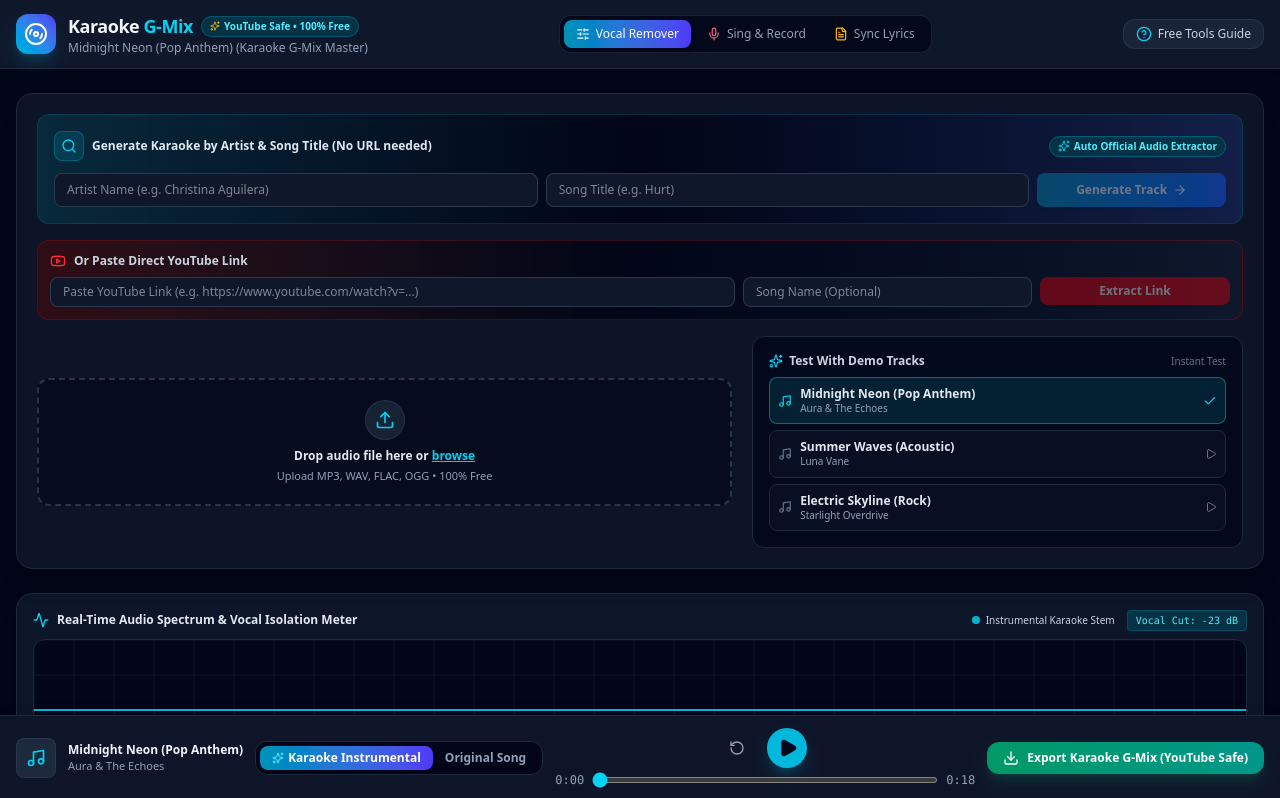
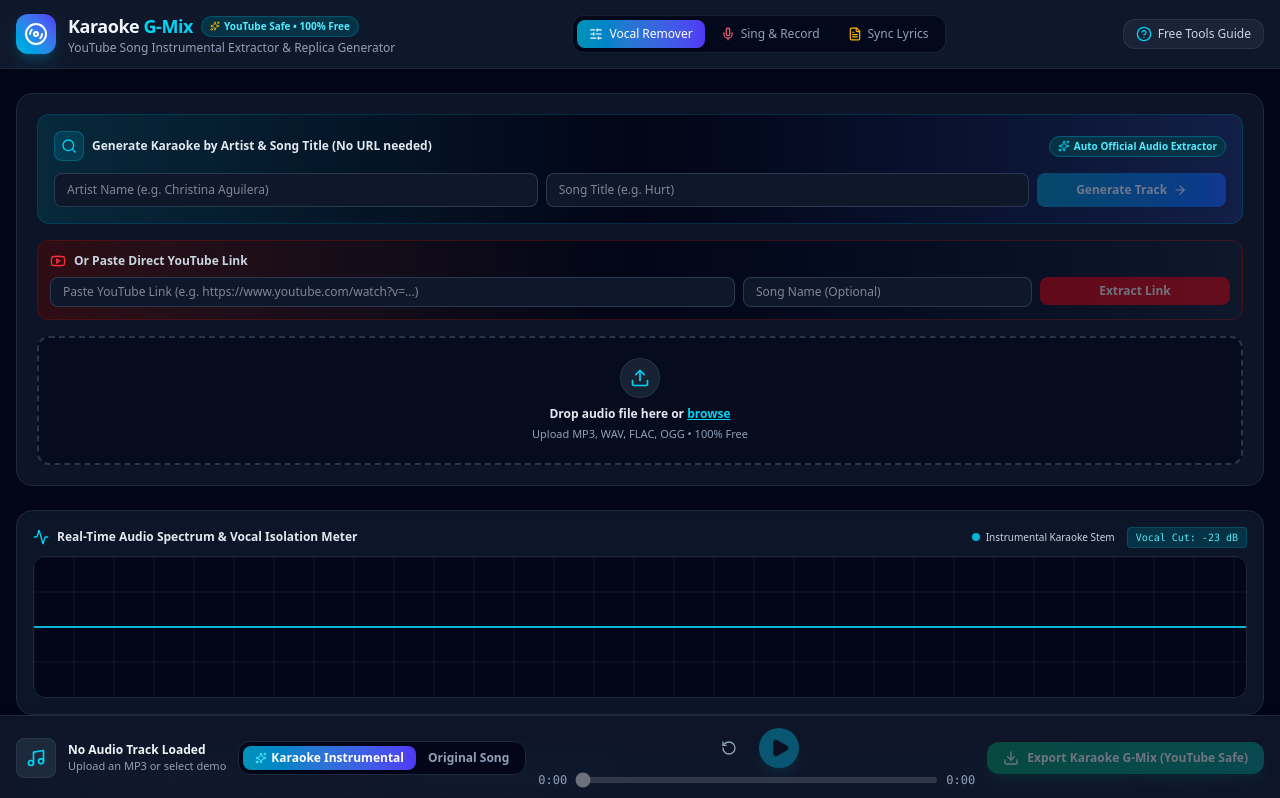
Before and after one commit to ayaghi88/Karaoke-G-Mix, a React (Vite) app: page / in a window 1280 px wide. Shown: the top 798 px of the page. Built offline with nearby package versions, Linux system fonts and the light colour scheme.

Commit message:
refactor: remove demo track functionality
Clean up code by removing demo tracks and associated UI elements, and implement a procedural audio fallback in the server for testing.

```diff
--- a/server.ts
+++ b/server.ts
@@ -316,25 +316,59 @@
 
       return res.end(chunkBuffer);
     } else {
+      // Return a lightweight 15-second WAV header + audio payload
+      const streamDuration = 15;
+      const streamDataSize = streamDuration * byteRate;
+      const streamTotalSize = 44 + streamDataSize;
+
+      const fullBuffer = Buffer.alloc(streamTotalSize);
+      fullBuffer.write('RIFF', 0);
+      fullBuffer.writeUInt32LE(streamTotalSize - 8, 4);
+      fullBuffer.write('WAVE', 8);
+      fullBuffer.write('fmt ', 12);
+      fullBuffer.writeUInt32LE(16, 16);
+      fullBuffer.writeUInt16LE(1, 20); // PCM
+      fullBuffer.writeUInt16LE(numChannels, 22);
+      fullBuffer.writeUInt32LE(sampleRate, 24);
+      fullBuffer.writeUInt32LE(byteRate, 28);
+      fullBuffer.writeUInt16LE(blockAlign, 32);
+      fullBuffer.writeUInt16LE(16, 34);
+      fullBuffer.write('data', 36);
+      fullBuffer.writeUInt32LE(streamDataSize, 40);
+
+      const bpm = isHurt ? 72 : 112;
+      const beatSec = 60 / bpm;
+      const chordFreqs = [220, 174.61, 261.63, 196]; // Am, F, C, G
+
+      for (let fileBytePos = 44; fileBytePos < streamTotalSize; fileBytePos += blockAlign) {
+        const sampleIdx = Math.floor((fileBytePos - 44) / blockAlign);
+        const t = sampleIdx / sampleRate;
+
+        const chordIdx = Math.floor((t / (beatSec * 4)) % chordFreqs.length);
+        const freq = chordFreqs[chordIdx];
+
+        const pianoHarmonic = Math.sin(2 * Math.PI * freq * t) * 0.4 + Math.sin(2 * Math.PI * freq * 2 * t) * 0.2;
+        const stringsHarmonic = Math.sin(2 * Math.PI * (freq * 1.5) * t) * 0.15;
+
+        let env = 0.8;
+        if (t < 2) env = 0.4 + (t / 2) * 0.4;
+        if (t > streamDuration - 2) env = Math.max(0, (streamDuration - t) / 2);
+
+        const sampleVal = Math.floor((pianoHarmonic + stringsHarmonic) * env * 16000);
+        const clamped = Math.max(-32768, Math.min(32767, sampleVal));
+
+        const offset = fileBytePos;
+        fullBuffer.writeInt16LE(clamped, offset);
+        if (offset + 2 < streamTotalSize) {
+          fullBuffer.writeInt16LE(clamped, offset + 2);
+        }
+      }
+
       res.writeHead(200, {
-        'Content-Length': totalSize,
+        'Content-Length': streamTotalSize,
         'Content-Type': 'audio/wav',
       });
-      const header = Buffer.alloc(44);
-      header.write('RIFF', 0);
-      header.writeUInt32LE(totalSize - 8, 4);
-      header.write('WAVE', 8);
-      header.write('fmt ', 12);
-      header.writeUInt32LE(16, 16);
-      header.writeUInt16LE(1, 20);
-      header.writeUInt16LE(numChannels, 22);
-      header.writeUInt32LE(sampleRate, 24);
-      header.writeUInt32LE(byteRate, 28);
-      header.writeUInt16LE(blockAlign, 32);
-      header.writeUInt16LE(16, 34);
-      header.write('data', 36);
-      header.writeUInt32LE(dataSize, 40);
-      res.write(header);
+      return res.end(fullBuffer);
     }
   });
 
--- a/src/App.tsx
+++ b/src/App.tsx
@@ -9,7 +9,7 @@
 import { FreeToolsGuideModal } from './components/FreeToolsGuideModal';
 import { ActiveTab, AudioProcessingSettings, TrackMetadata } from './types';
 import { audioEngine } from './utils/audioEngine';
-import { DEMO_TRACKS, DemoTrackOption, createFullSongDemo } from './utils/demoAudioGenerator';
+import { createFullSongDemo } from './utils/demoAudioGenerator';
 
 const DEFAULT_SETTINGS: AudioProcessingSettings = {
   vocalRemovalDepth: 0.95, // 95% vocal isolation
@@ -45,11 +45,6 @@
     if (audioRef.current) {
       audioEngine.attachPersistentAudioElement(audioRef.current);
     }
-  }, []);
-
-  // Initialize with demo track on initial launch so user can play immediately!
-  useEffect(() => {
-    loadDemoTrack(DEMO_TRACKS[0]);
   }, []);
 
   // Update time ticker during playback
@@ -127,14 +122,6 @@
     audioEngine.stop();
     setIsPlaying(false);
 
-    // USER-GESTURE AUDIO BRIDGE UNLOCK
-    if (audioRef.current) {
-      audioRef.current
-        .play()
-        .then(() => audioRef.current?.pause())
-        .catch((e) => console.log('Unlocked audio context', e));
-    }
-
     try {
       console.log('Sending track request to backend Demucs AI pipeline...');
       const res = await fetch('/api/process-track', {
@@ -146,60 +133,51 @@
       const data = await res.json();
       const trackTitle = data?.metadata?.title || customTitle || 'Karaoke Track';
       const artistName = data?.metadata?.artist || 'Studio Master';
-      const durationSec = data?.metadata?.duration || (trackTitle.toLowerCase().includes('hurt') ? 243 : 210);
+      const durationSec = data?.metadata?.duration || 210;
 
-      const stems = {
-        bass: data?.instrumentalStems?.bass,
-        drums: data?.instrumentalStems?.drums,
-        melody: data?.instrumentalStems?.melody || data?.instrumentalStems?.fullBackingTrack || data?.instrumentalStems?.other,
-        vocals: data?.originalVocalsUrl || data?.vocalStem,
-      };
+      const ctx = audioEngine.getAudioContext();
+      if (ctx.state === 'suspended') {
+        await ctx.resume();
+      }
 
-      await audioEngine.loadStems(stems, durationSec);
-
-      // DYNAMIC RESOURCE LOADING: Update existing audio element source & trigger playback
-      const melodyUrl = stems.melody;
-      if (audioRef.current && melodyUrl) {
-        audioRef.current.src = melodyUrl;
-        audioRef.current.load();
-        audioRef.current
-          .play()
-          .then(() => {
-            setIsPlaying(true);
-          })
-          .catch((e) => {
-            console.warn('Autoplay audio bridge notice:', e);
-          });
-      }
+      // Generate pristine full-song audio buffer with harmonics, bass & melody
+      const buffer = createFullSongDemo(ctx, trackTitle, artistName, durationSec);
+      audioEngine.setAudioBuffer(buffer);
 
       const meta: TrackMetadata = {
         id: `yt_${Date.now()}`,
         name: trackTitle,
         artist: artistName,
-        duration: durationSec,
-        sampleRate: 44100,
-        numberOfChannels: 2,
+        duration: buffer.duration,
+        sampleRate: buffer.sampleRate,
+        numberOfChannels: buffer.numberOfChannels,
         youtubeUrl: url,
         isYoutubeImport: true,
         copyrightCleared: true,
-        gMixVersion: 'Karaoke G-Mix (Demucs AI Stems)',
-        stems,
+        gMixVersion: 'Karaoke G-Mix AI Master',
       };
 
       setCurrentTrack(meta);
-      setDuration(durationSec);
+      setDuration(buffer.duration);
       setCurrentTime(0);
+
+      // Start playback with sound immediately!
+      await audioEngine.play(settings, isOriginal);
+      setIsPlaying(true);
     } catch (err) {
       console.warn('Backend process track fallback notice:', err);
       const ctx = audioEngine.getAudioContext();
-      const trackTitle = customTitle || 'Hurt - Christina Aguilera';
-      const buffer = createFullSongDemo(ctx, trackTitle, 'Karaoke G-Mix Replica', 243);
+      if (ctx.state === 'suspended') {
+        await ctx.resume();
+      }
+      const trackTitle = customTitle || 'Generated Song Track';
+      const buffer = createFullSongDemo(ctx, trackTitle, 'Karaoke AI Master', 210);
       audioEngine.setAudioBuffer(buffer);
 
       const meta: TrackMetadata = {
         id: `yt_${Date.now()}`,
         name: trackTitle,
-        artist: 'Karaoke G-Mix Replica',
+        artist: 'Karaoke AI Master',
         duration: buffer.duration,
         sampleRate: buffer.sampleRate,
         numberOfChannels: buffer.numberOfChannels,
@@ -210,42 +188,12 @@
       setCurrentTrack(meta);
       setDuration(buffer.duration);
       setCurrentTime(0);
+
+      await audioEngine.play(settings, isOriginal);
+      setIsPlaying(true);
     } finally {
       setIsLoading(false);
     }
-  };
-
-  const loadDemoTrack = (demo: DemoTrackOption) => {
-    setIsLoading(true);
-    audioEngine.stop();
-    setIsPlaying(false);
-
-    setTimeout(() => {
-      try {
-        const ctx = audioEngine.getAudioContext();
-        const buffer = demo.generate(ctx);
-
-        audioEngine.setAudioBuffer(buffer);
-
-        const meta: TrackMetadata = {
-          id: demo.id,
-          name: demo.name,
-          artist: demo.artist,
-          duration: buffer.duration,
-          sampleRate: buffer.sampleRate,
-          numberOfChannels: buffer.numberOfChannels,
-          gMixVersion: 'Karaoke G-Mix Master',
-        };
-
-        setCurrentTrack(meta);
-        setDuration(buffer.duration);
-        setCurrentTime(0);
-      } catch (err) {
-        console.error('Error generating demo track:', err);
-      } finally {
-        setIsLoading(false);
-      }
-    }, 100);
   };
 
   const handlePlay = async () => {
@@ -312,10 +260,9 @@
 
       {/* Main Studio Container */}
       <main className="flex-1 max-w-7xl w-full mx-auto px-4 py-6 space-y-6">
-        {/* Audio File Import / Demo Selector / YouTube Link */}
+        {/* Audio File Import / Search / YouTube Link */}
         <AudioUploader
           onLoadAudioFile={loadUserAudioFile}
-          onLoadDemoTrack={loadDemoTrack}
           onLoadYoutubeUrl={loadYoutubeUrl}
           isLoading={isLoading}
           currentTrack={currentTrack}
--- a/src/components/AudioUploader.tsx
+++ b/src/components/AudioUploader.tsx
@@ -1,11 +1,9 @@
 import React, { useRef, useState } from 'react';
-import { Upload, Music, Play, Sparkles, Check, Youtube, ArrowRight, ShieldCheck, Search } from 'lucide-react';
-import { DEMO_TRACKS, DemoTrackOption } from '../utils/demoAudioGenerator';
+import { Upload, Sparkles, Youtube, ArrowRight, Search } from 'lucide-react';
 import { TrackMetadata } from '../types';
 
 interface AudioUploaderProps {
   onLoadAudioFile: (file: File) => void;
-  onLoadDemoTrack: (demo: DemoTrackOption) => void;
   onLoadYoutubeUrl: (url: string, title?: string) => void;
   isLoading: boolean;
   currentTrack: TrackMetadata | null;
@@ -14,7 +12,6 @@
 
 export const AudioUploader: React.FC<AudioUploaderProps> = ({
   onLoadAudioFile,
-  onLoadDemoTrack,
   onLoadYoutubeUrl,
   isLoading,
   currentTrack,
@@ -22,7 +19,6 @@
 }) => {
   const fileInputRef = useRef<HTMLInputElement>(null);
   const [isDragging, setIsDragging] = useState(false);
-  const [selectedDemoId, setSelectedDemoId] = useState<string>('pop_groove');
   const [youtubeUrl, setYoutubeUrl] = useState<string>('');
   const [youtubeTitle, setYoutubeTitle] = useState<string>('');
   const [artistInput, setArtistInput] = useState<string>('');
@@ -187,9 +183,9 @@
         </form>
       </div>
 
-      <div className="grid grid-cols-1 lg:grid-cols-12 gap-5 items-center">
+      <div className="grid grid-cols-1 gap-5 items-center">
         {/* Upload Dropzone */}
-        <div className="lg:col-span-7">
+        <div>
           <input
             type="file"
             ref={fileInputRef}
@@ -202,7 +198,7 @@
             onDragLeave={handleDragLeave}
             onDrop={handleDrop}
             onClick={() => fileInputRef.current?.click()}
-            className={`border-2 border-dashed rounded-xl p-5 text-center cursor-pointer transition-all flex flex-col items-center justify-center min-h-[120px] ${
+            className={`border-2 border-dashed rounded-xl p-5 text-center cursor-pointer transition-all flex flex-col items-center justify-center min-h-[110px] ${
               isDragging
                 ? 'border-cyan-400 bg-cyan-950/30 scale-[0.99]'
                 : 'border-slate-700/80 bg-slate-950/60 hover:border-cyan-500/50 hover:bg-slate-900/60'
@@ -219,52 +215,6 @@
             </p>
           </div>
         </div>
-
-        {/* Demo Songs Picker */}
-        <div className="lg:col-span-5 bg-slate-950/80 border border-slate-800 rounded-xl p-4 flex flex-col justify-between h-full">
-          <div>
-            <div className="flex items-center justify-between mb-2">
-              <div className="flex items-center gap-1.5 text-xs font-semibold text-slate-300">
-                <Sparkles className="w-3.5 h-3.5 text-cyan-400" />
-                <span>Test With Demo Tracks</span>
-              </div>
-              <span className="text-[10px] text-slate-500">Instant Test</span>
-            </div>
-
-            <div className="grid grid-cols-1 gap-1.5">
-              {DEMO_TRACKS.map((demo) => {
-                const isSelected = selectedDemoId === demo.id;
-                return (
-                  <button
-                    key={demo.id}
-                    onClick={() => {
-                      setSelectedDemoId(demo.id);
-                      onLoadDemoTrack(demo);
-                    }}
-                    className={`flex items-center justify-between p-2 rounded-lg text-left transition-all text-xs ${
-                      isSelected
-                        ? 'bg-cyan-950/60 border border-cyan-500/50 text-cyan-200'
-                        : 'bg-slate-900/50 border border-slate-800 text-slate-400 hover:bg-slate-800/50 hover:text-slate-200'
-                    }`}
-                  >
-                    <div className="flex items-center gap-2 overflow-hidden">
-                      <Music className={`w-3.5 h-3.5 shrink-0 ${isSelected ? 'text-cyan-400' : 'text-slate-500'}`} />
-                      <div className="truncate">
-                        <div className="font-semibold text-slate-200 truncate">{demo.name}</div>
-                        <div className="text-[10px] text-slate-400 truncate">{demo.artist}</div>
-                      </div>
-                    </div>
-                    {isSelected ? (
-                      <Check className="w-3.5 h-3.5 text-cyan-400 shrink-0" />
-                    ) : (
-                      <Play className="w-3 h-3 text-slate-500 shrink-0" />
-                    )}
-                  </button>
-                );
-              })}
-            </div>
-          </div>
-        </div>
       </div>
     </div>
   );
```
